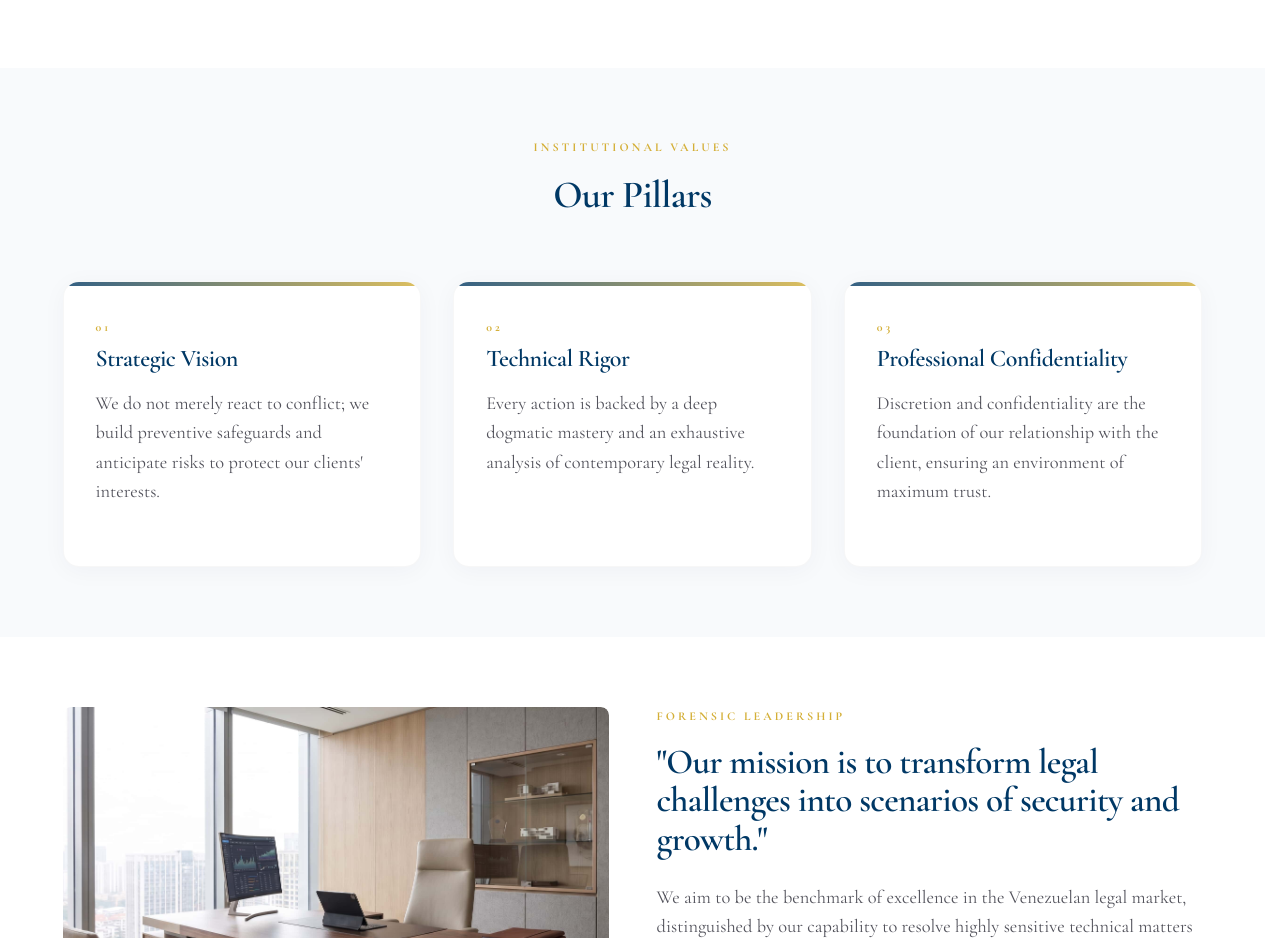
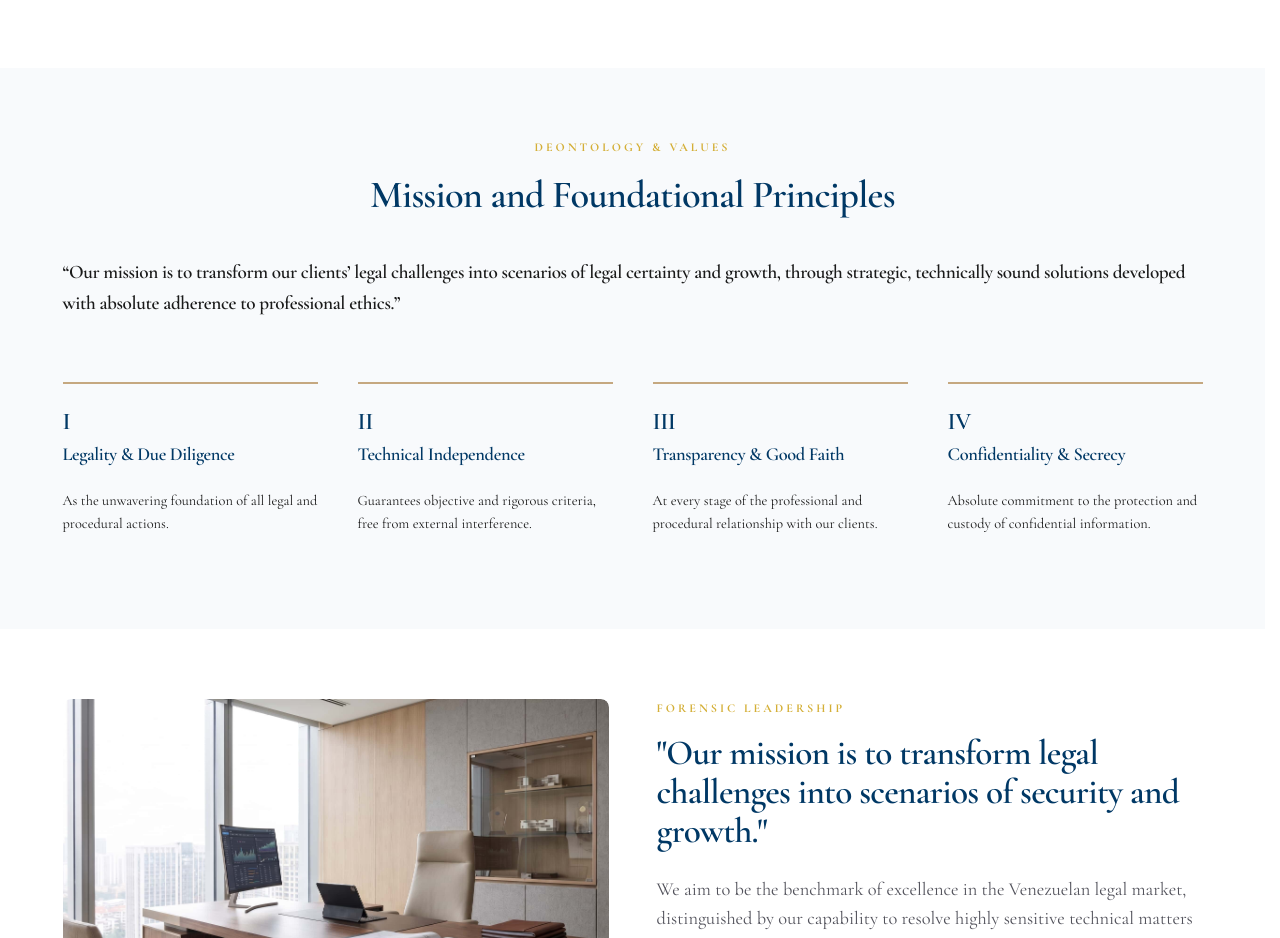
Before and after one commit to mcolina777-cpu/mac-consultores-site-clean, a Next.js app: page /en/about in a window 1280 px wide. Shown: the part 1400-2338 px from the top of the page. Built offline with nearby package versions, Linux system fonts and the light colour scheme.

Commit message:
feat(about): etapa 2 - estructurar mision y 4 principios deontologicos

```diff
--- a/src/app/[locale]/about/page.tsx
+++ b/src/app/[locale]/about/page.tsx
@@ -109,28 +109,50 @@ export default async function QuienesSomos({ params }: { params: Promise<{ local
         </div>
       </section>
 
-      {/* BLOQUE 2: VALORES Y PILARES INSTITUCIONALES (GRID-3 LIMPIO Y COMPACTO) */}
+      {/* BLOQUE 2: MISIÓN Y LOS 4 PRINCIPIOS RECTORES (DISEÑO EDITORIAL TIPOGRÁFICO) */}
       <section className="bg-soft section-padding-asym">
         <div className="container">
-          <div className="axial-header axial-centered text-center mb-3rem">
-            <span className="section-tag">{data?.values?.tag || (isEs ? 'PRINCIPIOS RECTORES' : 'GUIDING PRINCIPLES')}</span>
-            <h2 className="serif section-title mt-1rem">{data?.values?.title || (isEs ? 'Nuestros Pilares' : 'Our Pillars')}</h2>
+          <div className="axial-header axial-centered text-center mb-3-5rem">
+            <span className="section-tag">{isEs ? 'DEONTOLOGÍA & VALORES' : 'DEONTOLOGY & VALUES'}</span>
+            <h2 className="serif section-title mt-1rem">{isEs ? 'Misión y Principios Fundacionales' : 'Mission and Foundational Principles'}</h2>
+            <p className="max-w-800 mx-auto mt-1-5rem serif" style={{ fontSize: '1.2rem', lineHeight: 1.6, color: 'var(--color-primary)' }}>
+              “{isEs
+                ? 'Nuestra misión es transformar los desafíos legales de nuestros clientes en escenarios de seguridad jurídica y crecimiento, mediante soluciones estratégicas, técnicamente sólidas y desarrolladas con absoluto apego a la ética profesional.'
+                : 'Our mission is to transform our clients’ legal challenges into scenarios of legal certainty and growth, through strategic, technically sound solutions developed with absolute adherence to professional ethics.'}”
+            </p>
           </div>
-          <div className="grid-3">
-            <div className="card">
-              <span className="section-tag">01</span>
-              <h3 className="serif">{data?.values?.card_1?.title || (isEs ? 'Visión Estratégica' : 'Strategic Vision')}</h3>
-              <p>{data?.values?.card_1?.desc}</p>
+
+          <div style={{ display: 'grid', gridTemplateColumns: 'repeat(auto-fit, minmax(240px, 1fr))', gap: '2.5rem' }}>
+            <div style={{ borderTop: '2px solid var(--color-accent, #c5a880)', paddingTop: '1.5rem' }}>
+              <span className="serif text-primary" style={{ fontSize: '1.5rem', fontWeight: 600, display: 'block', marginBottom: '0.5rem' }}>I</span>
+              <h3 className="serif mb-0-5rem" style={{ fontSize: '1.15rem' }}>{isEs ? 'Legalidad y Diligencia' : 'Legality & Due Diligence'}</h3>
+              <p style={{ fontSize: '0.9rem', lineHeight: 1.6, color: 'var(--color-text-muted)' }}>
+                {isEs ? 'Como fundamento inquebrantable de toda actuación jurídica y procesal.' : 'As the unwavering foundation of all legal and procedural actions.'}
+              </p>
             </div>
-            <div className="card">
-              <span className="section-tag">02</span>
-              <h3 className="serif">{data?.values?.card_2?.title || (isEs ? 'Rigor Técnico' : 'Technical Rigor')}</h3>
-              <p>{data?.values?.card_2?.desc}</p>
+
+            <div style={{ borderTop: '2px solid var(--color-accent, #c5a880)', paddingTop: '1.5rem' }}>
+              <span className="serif text-primary" style={{ fontSize: '1.5rem', fontWeight: 600, display: 'block', marginBottom: '0.5rem' }}>II</span>
+              <h3 className="serif mb-0-5rem" style={{ fontSize: '1.15rem' }}>{isEs ? 'Independencia Técnica' : 'Technical Independence'}</h3>
+              <p style={{ fontSize: '0.9rem', lineHeight: 1.6, color: 'var(--color-text-muted)' }}>
+                {isEs ? 'Garantiza criterios objetivos y rigurosos, libres de injerencias ajenas al interés del cliente.' : 'Guarantees objective and rigorous criteria, free from external interference.'}
+              </p>
             </div>
-            <div className="card">
-              <span className="section-tag">03</span>
-              <h3 className="serif">{data?.values?.card_3?.title || (isEs ? 'Reserva Profesional' : 'Professional Secrecy')}</h3>
-              <p>{data?.values?.card_3?.desc}</p>
+
+            <div style={{ borderTop: '2px solid var(--color-accent, #c5a880)', paddingTop: '1.5rem' }}>
+              <span className="serif text-primary" style={{ fontSize: '1.5rem', fontWeight: 600, display: 'block', marginBottom: '0.5rem' }}>III</span>
+              <h3 className="serif mb-0-5rem" style={{ fontSize: '1.15rem' }}>{isEs ? 'Transparencia y Buena Fe' : 'Transparency & Good Faith'}</h3>
+              <p style={{ fontSize: '0.9rem', lineHeight: 1.6, color: 'var(--color-text-muted)' }}>
+                {isEs ? 'En cada etapa de la relación profesional y procesal con quienes confían en nosotros.' : 'At every stage of the professional and procedural relationship with our clients.'}
+              </p>
+            </div>
+
+            <div style={{ borderTop: '2px solid var(--color-accent, #c5a880)', paddingTop: '1.5rem' }}>
+              <span className="serif text-primary" style={{ fontSize: '1.5rem', fontWeight: 600, display: 'block', marginBottom: '0.5rem' }}>IV</span>
+              <h3 className="serif mb-0-5rem" style={{ fontSize: '1.15rem' }}>{isEs ? 'Confidencialidad y Secreto' : 'Confidentiality & Secrecy'}</h3>
+              <p style={{ fontSize: '0.9rem', lineHeight: 1.6, color: 'var(--color-text-muted)' }}>
+                {isEs ? 'Compromiso absoluto en el tratamiento y custodia de la información confiada.' : 'Absolute commitment to the protection and custody of confidential information.'}
+              </p>
             </div>
           </div>
         </div>
```
